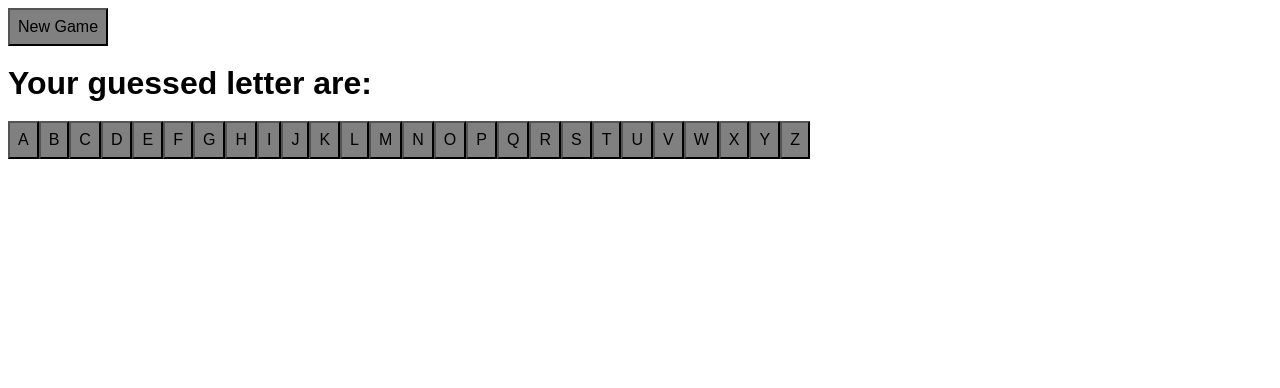
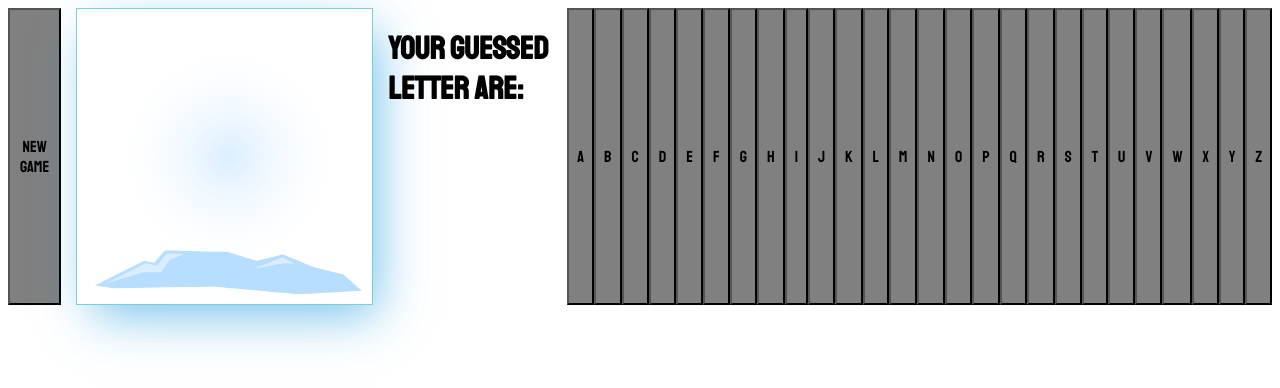
Before and after one commit to Amheisern/Snowman, a React (Vite) app: page / in a window 1280 px wide. Shown: the top 388 px of the page. Built offline with nearby package versions, Linux system fonts and the light colour scheme.

Commit message:
can click on letter and make image appear small css changes

```diff
--- a/src/App.tsx
+++ b/src/App.tsx
@@ -1,4 +1,5 @@
 import React, { useState } from 'react'
+
 //importing the images to build a snowman
 import step_0 from '/src/images/step_0.png'
 import step_1 from '/src/images/step_1.png'
@@ -43,6 +44,7 @@ export function App() {
   const [guessedLetters, setGuessedLetters] = useState('')
   const [secretWord, setSecretWord] = useState('')
   const [correctLetters, setCorrectLetters] = useState('')
+  const [numberOfCorrectLetters, setNumberOfCorrectLetters] = useState(0)
 
   async function newGame() {
     setGuessedLetters('')
@@ -56,14 +58,38 @@ export function App() {
       setSecretWord(word.toUpperCase())
     }
   }
-
+  function displaySnowImage() {
+    switch (numberOfCorrectLetters) {
+      case 1:
+        return step_1
+      case 2:
+        return step_2
+      case 3:
+        return step_3
+      case 4:
+        return step_4
+      case 5:
+        return step_5
+      case 6:
+        return step_6
+      case 7:
+        return step_7
+      default:
+        return step_0
+    }
+  }
   function clickOnLetter(letter: string) {
     // Makes a new state USING the old state plus the new letter
-    setGuessedLetters(guessedLetters + letter)
-    if (secretWord.includes(letter)) {
-      setCorrectLetters(correctLetters + letter)
-      console.log(setCorrectLetters)
-      console.log('correct')
+    if (secretWord === '') {
+      return
+    } else {
+      setGuessedLetters(guessedLetters + letter)
+      if (secretWord.includes(letter)) {
+        setCorrectLetters(correctLetters + letter)
+        setNumberOfCorrectLetters(numberOfCorrectLetters + 1)
+        console.log(numberOfCorrectLetters)
+        console.log(setCorrectLetters)
+      }
     }
   }
   console.log(guessedLetters)
@@ -71,6 +97,7 @@ export function App() {
   return (
     <div>
       <button onClick={() => newGame()}>New Game</button>
+      <img src={displaySnowImage()} />
       <h1>Your guessed letter are: {guessedLetters}</h1>
       <h2>{secretWord}</h2>
       <h2>{correctLetters}</h2>
--- a/src/index.scss
+++ b/src/index.scss
@@ -1,18 +1,30 @@
+@import url('https://fonts.googleapis.com/css2?family=Staatliches&display=swap');
+
 :root {
-  font: 16px / 1 sans-serif;
-
+  // font: 16px / 1 sans-serif;
+  font-family: 'Staatliches', cursive;
   // SDG brand colors
   --asphalt: #2f3737;
   --bright-sky: #80ced2;
-  --lime: #b1d133;
   --night-sky: #85577e;
   --sand: #f7f0da;
   --sea: #5a9090;
-  --sun: #d5562b;
-  --tangerine: #f99d1b;
 }
-
+div {
+  display: flex;
+}
+img {
+  border: 1px solid var(--bright-sky);
+  -webkit-box-shadow: 10px 16px 48px -7px rgba(29, 156, 224, 0.64);
+  -moz-box-shadow: 10px 16px 48px -7px rgba(29, 156, 224, 0.64);
+  box-shadow: 10px 16px 48px -7px rgba(29, 156, 224, 0.64);
+  width: 295px;
+  height: 295px;
+  background-size: 100%;
+  margin: 0 15px;
+}
 button {
+  font-family: 'Staatliches', cursive;
   font-size: 1rem;
   background: grey;
   margin: 0;
```
